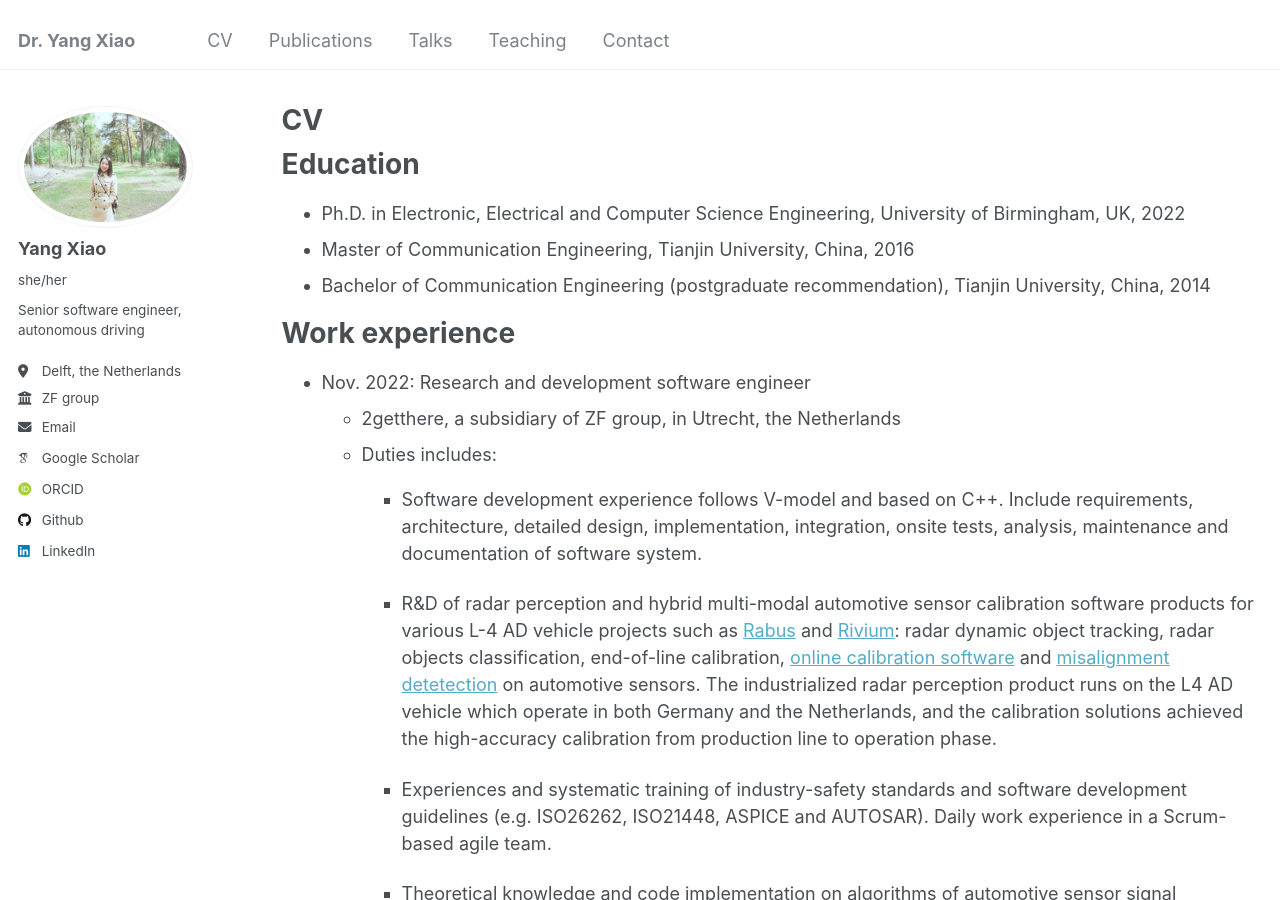
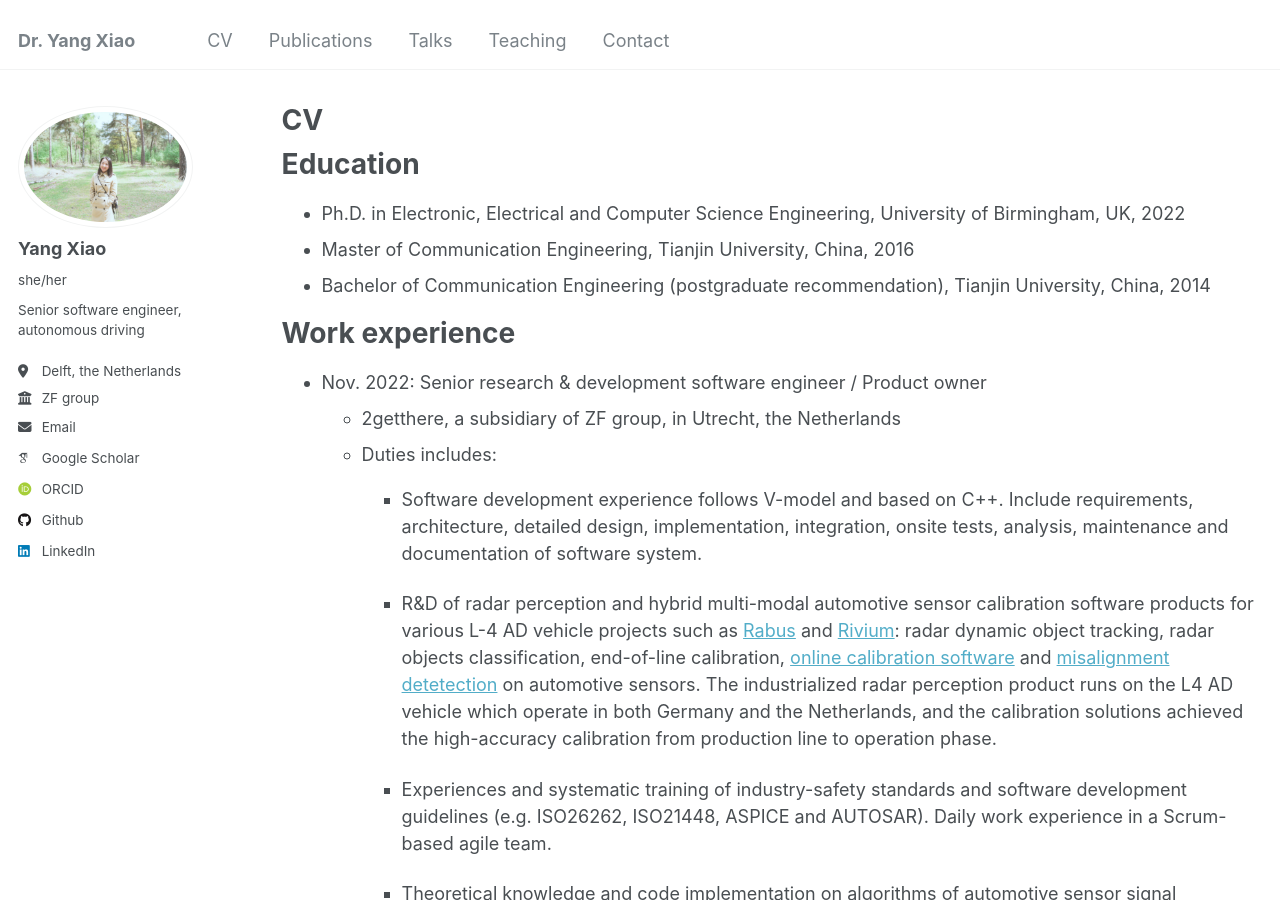
Before and after one commit to YangSophiaXiao/Yang.Sophia.Xiao.github.io, a Jekyll site: the page built from _pages/cv.md, in a window 1280 px wide and 900 px high. Built offline with Jekyll 4.4.1, drawn with Linux system fonts in a browser that asks for light colours; some web fonts are replaced.

Commit message:
Change cv

```diff
--- a/_pages/cv.md
+++ b/_pages/cv.md
@@ -17,7 +17,7 @@ Education
 
 Work experience
 ======
-* Nov. 2022: Research and development software engineer
+* Nov. 2022: Senior research & development software engineer / Product owner
   * 2getthere, a subsidiary of ZF group, in Utrecht, the Netherlands
   * Duties includes:
     * Software development experience follows V-model and based on C++. Include requirements, architecture, detailed design, implementation, integration, onsite tests, analysis, maintenance and documentation of software system.
```
Also changed, not shown: 1 other file.
